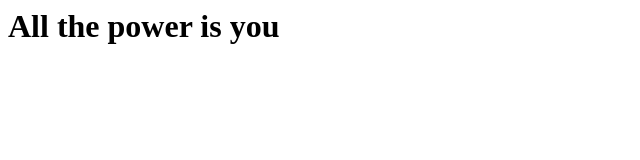
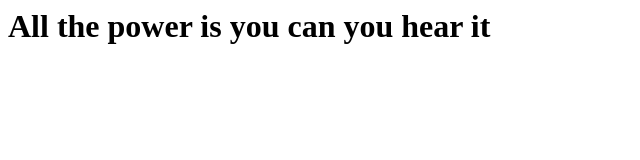
Before and after one commit to shady-mazen-mac/myrepositoryfirst, a plain HTML site: page index.html in a window 1280 px wide. Shown: the whole page, without its empty margins (0-640 px from the left). Drawn offline with Linux system fonts and the light colour scheme.

Commit message:
I added simple words again

```diff
--- a/index.html
+++ b/index.html
@@ -1,7 +1,7 @@
 <html>
-	<body>
+<body>
 
-		<h1> All the power is you </h1>
+<h1> All the power is you can you hear it  </h1>
 
 </body>
 
```
